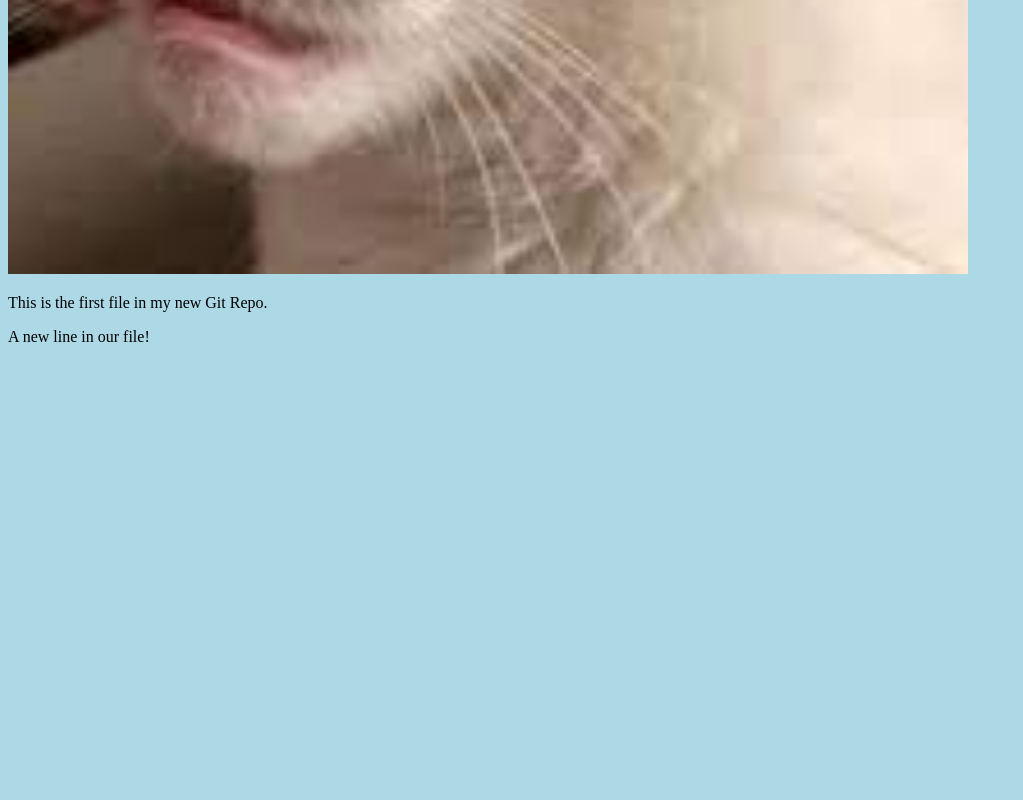
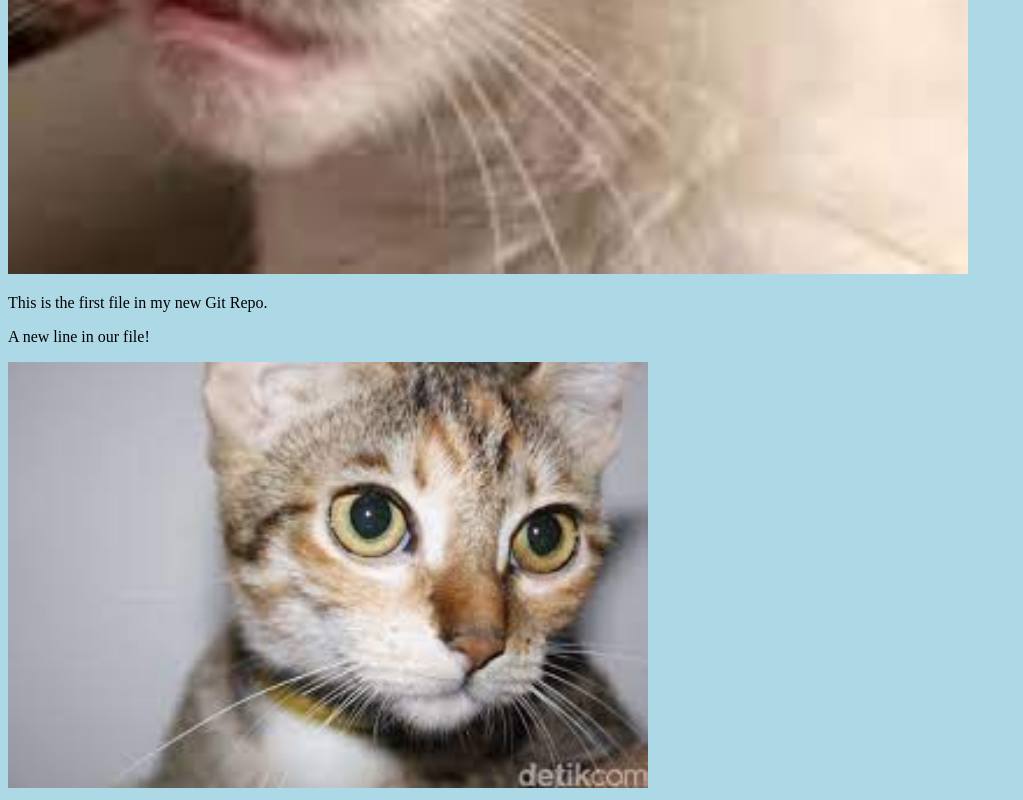
Before and after one commit to SyarifIrfn/web-project, a plain HTML site: page index.html in a window 1280 px wide. Shown: the part 917-1717 px from the top of the page, without its empty margins (0-1023 px from the left). Before the commit the page ends 1279 px from the top, so only its background shows below. Drawn offline with Linux system fonts and the light colour scheme.

Commit message:
added new image

```diff
--- a/index.html
+++ b/index.html
@@ -7,10 +7,10 @@
 <body>
 
 <h1>Hello world!</h1>
-<div><img src="download (1).jpg" alt="Hello World from Space"
-style="width:100%;max-width:960px"></div>
+<div><img src="download (1).jpg" alt="Hello World from Space" style="width:100%;max-width:960px"></div>
 <p>This is the first file in my new Git Repo.</p>
 <p>A new line in our file!</p>
+<div><img src="download.jpg" alt="Hello Git" style="width:100%;max-width:640px"></div>
 
 </body>
 </html>
```
